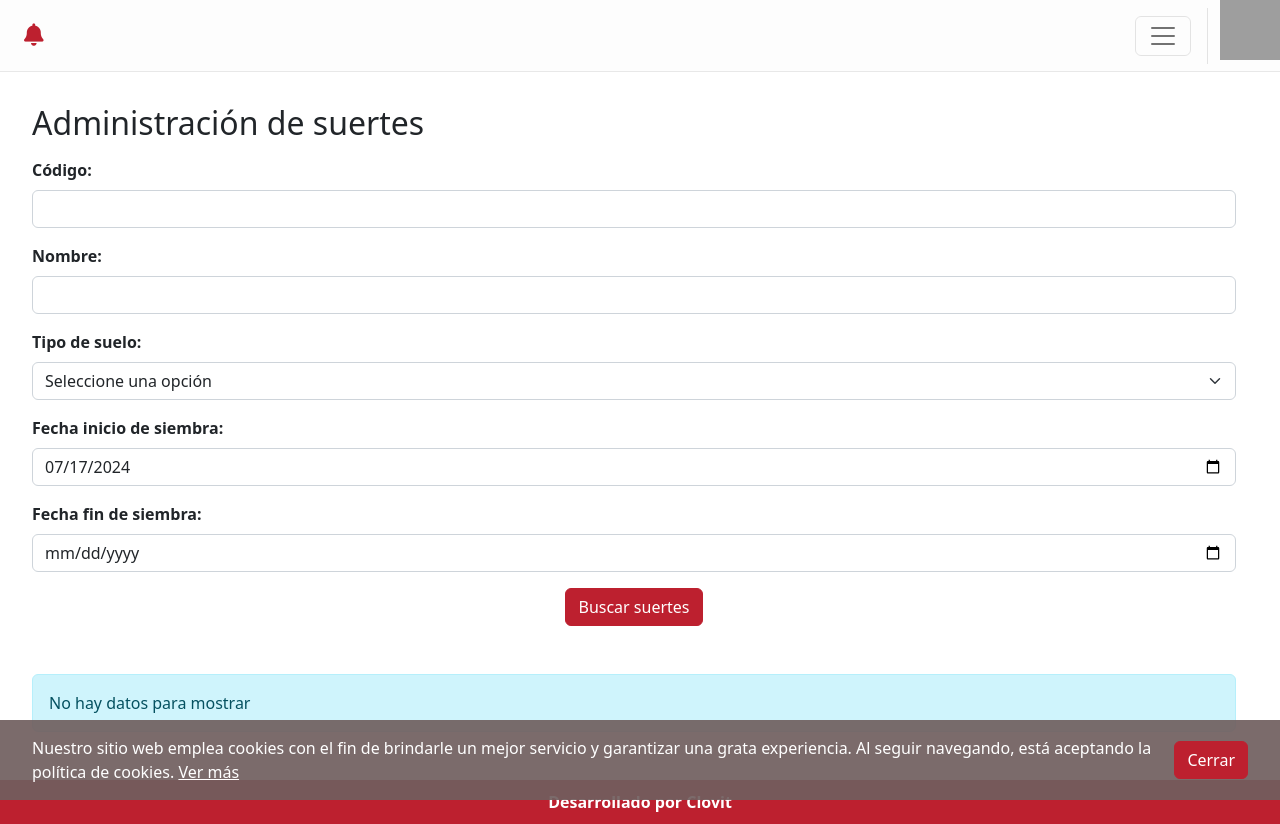
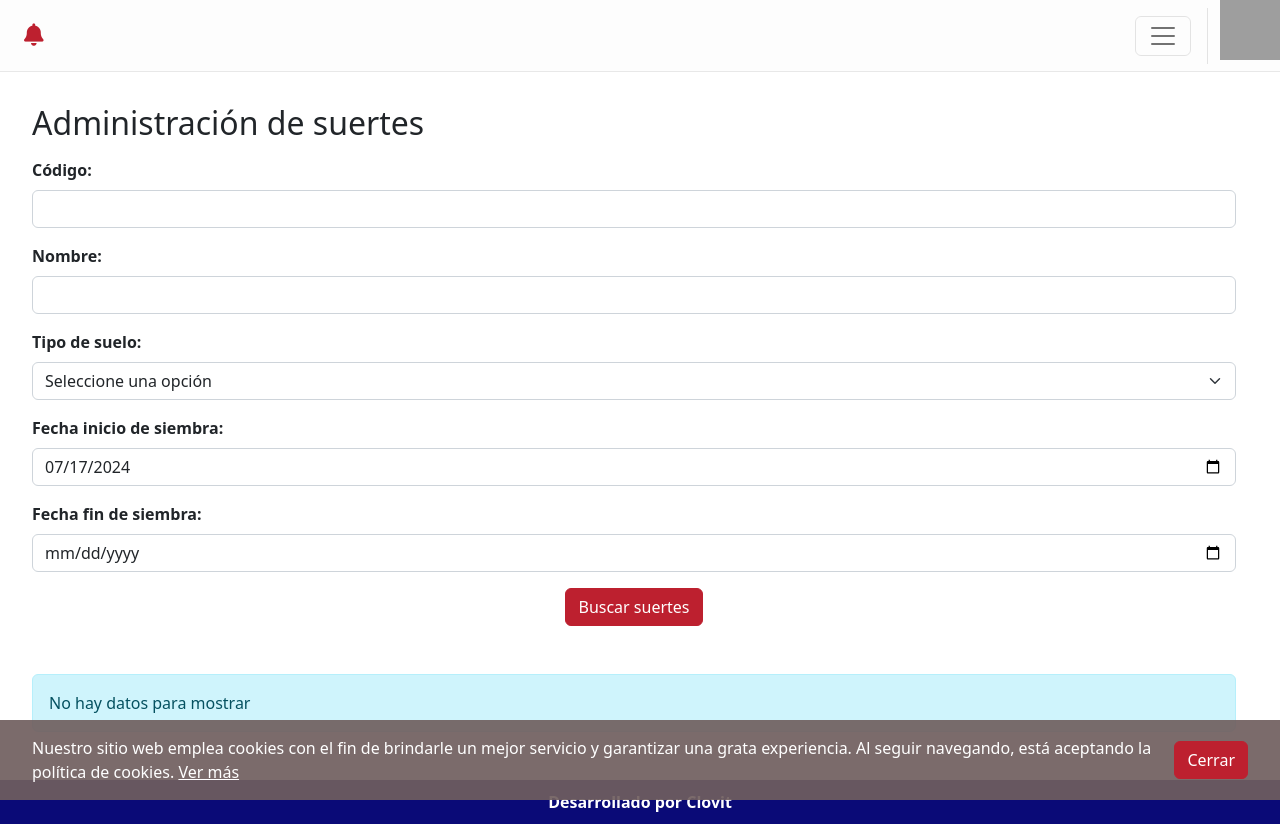
Before and after one commit to cdramirezh/almacenes-pulmon, a React (Create React App) app: page /fields in a window 1280 px wide. Built offline with nearby package versions, Linux system fonts and the light colour scheme; grey boxes are pictures that could not be loaded.

Commit message:
Change footer color

```diff
--- a/src/components/styles/RioFooter.scss
+++ b/src/components/styles/RioFooter.scss
@@ -1,5 +1,5 @@
 footer {
-	background-color: #BD202F;
+	background-color: #0a0a77;
 	display: flex;
 	justify-content: center;
 
```
